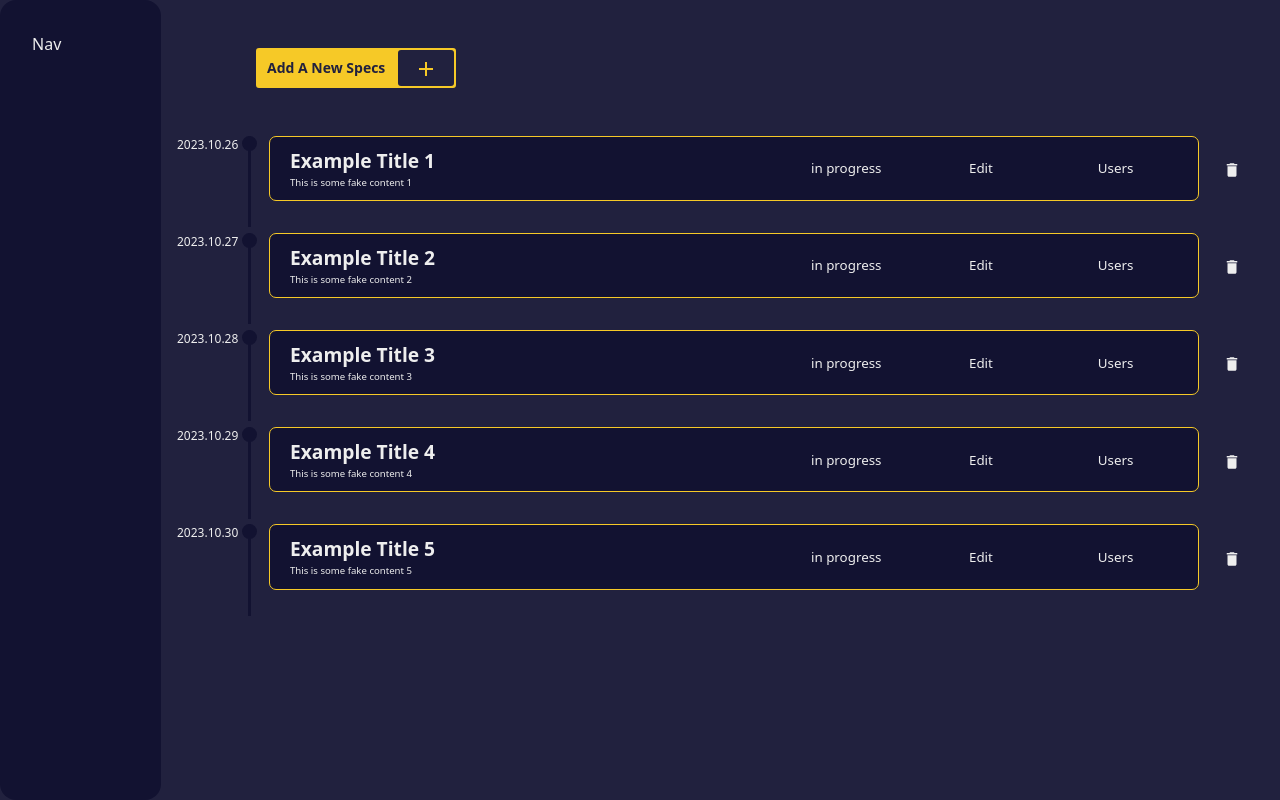
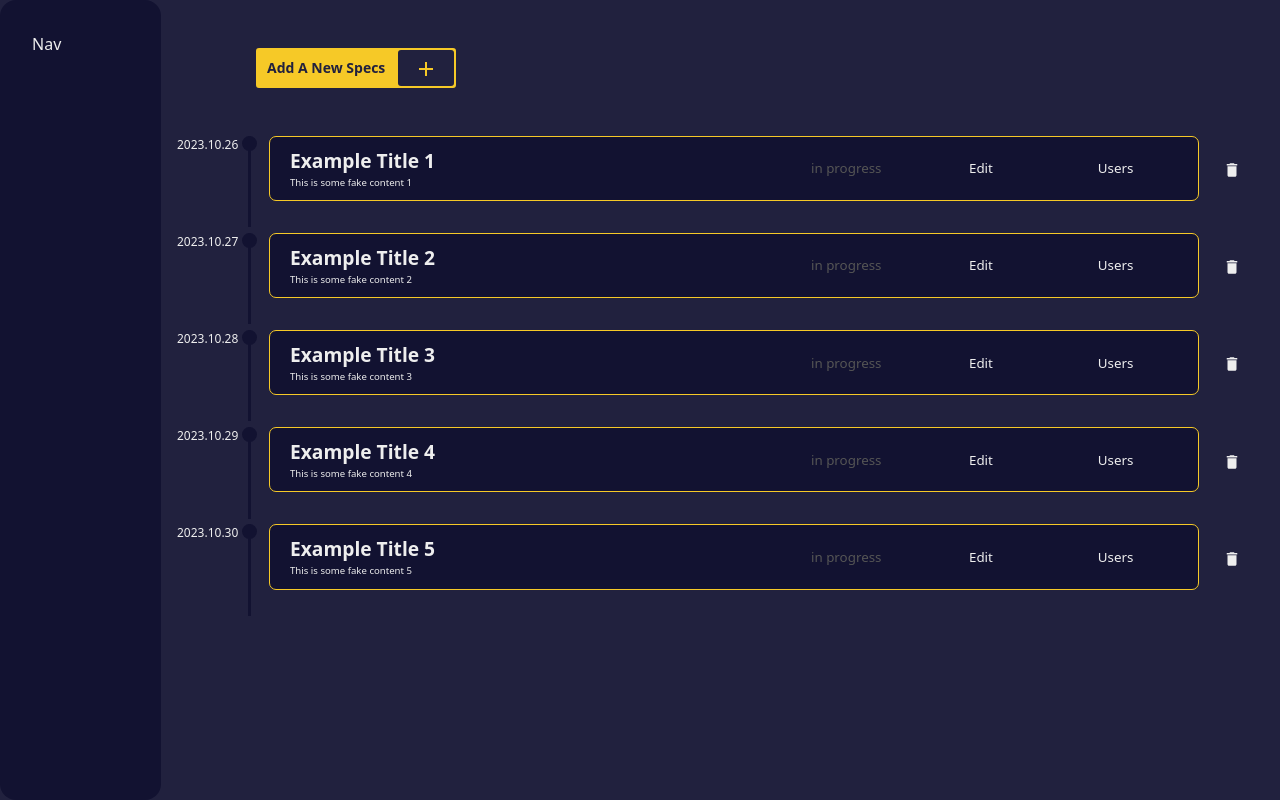
Before and after one commit to Mego-Program/Specs-1-JLM, a React (Vite) app: page / in a window 1280 px wide. Built offline with nearby package versions, Linux system fonts and the light colour scheme.

Commit message:
The darkness of a mission

```diff
--- a/src/component/specs/SpecsBox.jsx
+++ b/src/component/specs/SpecsBox.jsx
@@ -42,7 +42,7 @@ export const SpecsBox = ({ editSpecs, specs, editStatus }) => {
           display: "grid",
           placeItems: "center",
           transition: "all 150ms",
-          // color: specs.status ? "#eee" : "#555",   < done
+          color: specs.status ? "#eee" : "#555",
         }}
       >
         <Box
```
